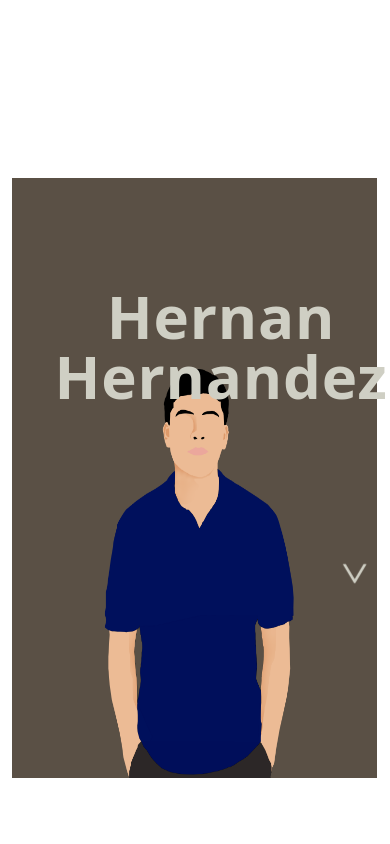
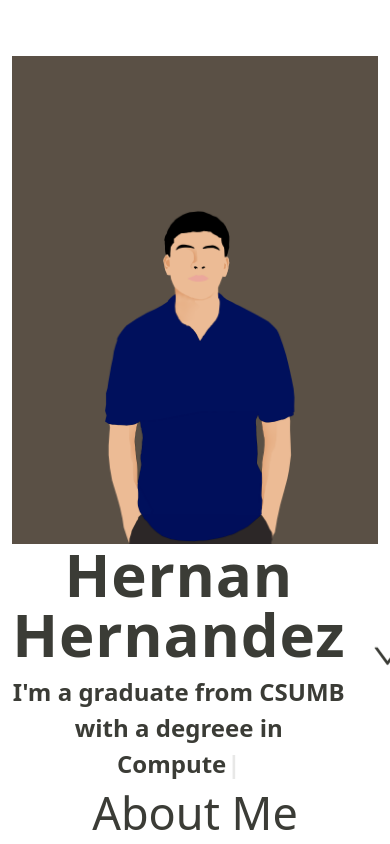
Before and after one commit to HernanGHernandez/hern.github.io, a React (Create React App) app: page /about in a window 390 px wide. Shown: the top 844 px of the page. Built offline with nearby package versions, Linux system fonts and the light colour scheme.

Commit message:
Banner page updated and responsive

```diff
--- a/src/App.css
+++ b/src/App.css
@@ -2,11 +2,6 @@
   height: 100vh;
 
 } */
-
-.App-logo {
-  height: 40vmin;
-  pointer-events: none;
-}
 
 * {
   margin: 0;
@@ -31,8 +26,6 @@ html {
   scroll-behavior: smooth;
   font-family: nobel, sans-serif;
   font-style: normal;
-  /* margin: 0;
-  padding: 0; */
   scroll-padding: 75px;
 }
 
@@ -62,10 +55,20 @@ h6 {
 } */
 .container {
   /* display: flex; */
-  align-items: center;
-  justify-content: center;
-  flex-wrap: wrap;
-  align-content: center;
+  /* height: 100vh; */
+  /* width: 100%; */
+  /* overflow-y: scroll; */
+  /* align-items: center; */
+  /* justify-content: center; */
+  /* flex-wrap: wrap; */
+  /* max-width: 1200px; */
+  /*padding: 1rem; */
+
+  /* choose smaller between max-width or 100  */
+  /* width: min(var(--max-width), 100% - (var(--padding) * 2)); */
+  margin-inline: auto;
+  /* text-align: center; */
+  /* align-content: center; */
 }
 
 /* section {
--- a/src/components/Banner.js
+++ b/src/components/Banner.js
@@ -17,19 +17,19 @@ export const Banner = () => {
         <section className="banner" id="home">
             <Container>
                 <Row className="justify-content-md-center">
-                    <Col xs={1} md={5} xl={5}>
-                        <div className='bannerImg'>
+                    <Col xs={12} md={5} lg={5} className='bannerImg'>
+                        {/* <div className='bannerImg'> */}
                         <img className="photo" src={hernDrawing} alt="header_Img" />
-                        </div>
+                        {/* </div> */}
                     </Col>
                     {/* <Col md="auto"> width contnet</Col> */}
-
-                    <Col xs={9} md={5} xl={6}>
-                        <h1><span className="tagline">Hernan Hernandez </span></h1>
+                    {/* <Col xs={9} md={5} xl={6}> */}
+                    <Col xs={11} md={6} lg={6} className="header-text">
+                        <h1>Hernan Hernandez </h1>
                         <div className="text-block">
                             <Typewriter
                                 options={{
-                                    strings: ["Hey there!", "Nice to Meet You.", `I'm a recent CS-Software Engineering grad from CSU Monterey Bay!`, 'Aside from enjoying full stack work', 'i recently found a new hobby in building custom keyboards', 'i also enjoy creating minimalist art.', 'Thanks for visiting!'],
+                                    strings: ["Hey there!", "Nice to Meet You.", "I'm a graduate from CSUMB with a degreee in Computer Science, Software Engineering", "you'll ge to see some of my projects here and for a more in depth view can head over to my github", "Some hobbies I enjoy doing is finding something new to cook, hitting the gym, or watching a new film.", 'Thanks for visiting!'],
                                     autoStart: true,
                                     delay: 20,
                                     loop: true,
@@ -38,14 +38,13 @@ export const Banner = () => {
                             />
                         </div>
                     </Col>
-                    <Col xs={2} md={2} xl={1}>
-                        <div className='dropBtn'>
+                    {/* <Col xs={2} md={2} xl={1}></Col> */}
+                    <Col xs={1} className="Btn-Pos">
                         <Link to="/#About">
                             <button className='dropBtn' onClick={handleClick}>
                                 <AiOutlineDown size={35} />
                             </button>
                         </Link>
-                        </div>
                     </Col>
                 </Row>
 
--- a/src/components/NavBar.js
+++ b/src/components/NavBar.js
@@ -34,7 +34,6 @@ export const NavBar = () => {
     }, []);
 
     return (
-
         <Navbar className={navbar ? 'navbar active' : 'navbar'} expand="lg">
             <Container >
                 {/* Logo */}
--- a/src/styles/Banner.css
+++ b/src/styles/Banner.css
@@ -1,66 +1,63 @@
 .banner {
-    margin-top: 0%;
-    /* padding: 260px 0 100px 0; */
-    /* background-image: url('../assets/img/minimalist-hern.png'); */
-    background-position: top center;
-    background-size: cover;
-    background-repeat: no-repeat;
     height: 100vh;
-    /* Magic here */
+}
+
+.banner .photo {
+    max-width: 100%;
+    height: auto;
+}
+
+.bannerImg {
     display: flex;
-    justify-content: center;
-    align-content: center;
     align-items: center;
 }
 
-.banner .photo {
-    width: 500px;
-}
-
-.banner .tagline {
-    font-weight: 700;
-    letter-spacing: .8;
-    padding: 8px 10px;
+.banner h1 {
     font-size: 60px;
-    margin-bottom: 16px;
-    text-align: center;
-    /* display: inline-block; */
-}
-
-.banner h1 {
-    font-size: 200px;
     font-weight: 700;
     letter-spacing: 0.8px;
     line-height: 1;
-    margin-top: 100px;
     margin-bottom: 10px;
     text-align: center;
     color: #3b3c36;
 }
 
+.header-text {
+    /* text-align: center; */
+    display: flex;
+    align-items: center;
+    flex-direction: column;
+    justify-content: center;
+    /* height: 100vh; */
+
+}
+
 /* type writer text */
 .banner .Typewriter {
     font-size: 24px;
-    padding: 0px 0px 10px 50px;
     font-weight: 700;
-    /* margin-top: 100px; */
     text-align: center;
-    margin-right: 100px;
-    /* margin-bottom: 16px; */
     color: #3b3c36;
+
+}
+
+.text-block {
+    height: 100px;
 }
 
 /* down arrow button */
 .banner .dropBtn {
-    /* padding: 35px 1px; */
-    position: relative;
-    margin-top: 125px;
-    /* margin-right: 200px; */
     background-color: transparent;
-    /* background-repeat: no-repeat; */
+    background-repeat: no-repeat;
     border: none;
-    animation: updown 2s linear infinite;
+    animation: updown 1.5s linear infinite;
     color: #3b3c36 !important;
+}
+
+.Btn-Pos {
+    text-align: center;
+    display: flex;
+    align-items: center;
 }
 
 @keyframes updown {
@@ -73,7 +70,7 @@
     }
 
     30% {
-        transform: scale(.9, 1.1) translateY(-25px);
+        transform: scale(.9, 1.1) translateY(-30px);
     }
 
     50% {
@@ -93,61 +90,46 @@
     }
 }
 
-/* for mobile not ready yet */
 @media screen and (max-width:940px) {
-    /* .banner {
-        height: 90vh;
-    } */
-
-    .banner .photo {
-        width: 365px;
-        height: 600px;
-
-
+    .banner {
+        height: auto;
     }
 
     .banner .dropBtn {
-        /* padding: 35px 1px; */
-        position: relative;
-        margin-top: 200px;
-        /* margin-right: 200px; */
         background-color: transparent;
-        color: #cfcfc4 !important;
+        background-repeat: no-repeat;
+        border: none;
+        animation: updown 1.5s linear infinite;
+        color: #3b3c36 !important;
     }
 
-    .banner .tagline {
-        color: #cfcfc4;
-        /* margin-left: 500px; */
-        display: inline-block;
+    @keyframes updown {
+        0% {
+            transform: scale(1, 1) translateY(0);
+        }
 
-    }
+        10% {
+            transform: scale(1.1, .9) translateY(0);
+        }
 
-    .banner h1 {
-        color: #cfcfc4;
-        font-size: 100px;
-        /* display: inline-block; */
-        font-weight: 700;
+        30% {
+            transform: scale(.9, 1.1) translateY(50px);
+        }
 
-        line-height: 1;
-        /* margin-top: 100px; */
-        /* margin-bottom: 10px; */
-        text-align: center;
-    }
+        50% {
+            transform: scale(1, 1) translateY(0);
+        }
 
+        57% {
+            transform: scale(1, 1) translateY(-7px);
+        }
 
-    .banner .Typewriter {
-        color: #cfcfc4;
-        display: inline-block;
+        64% {
+            transform: scale(1, 1) translateY(0);
+        }
 
-        background-color: #585046;
-    }
-
-    .text-block {
-        position: absolute;
-        bottom: 149px;
-        right: 10px;
-        padding-left: 12px;
-        padding-right: 1px;
-        padding-top: 100px;
+        100% {
+            transform: scale(1, 1) translateY(0);
+        }
     }
 }
--- a/src/styles/NavBar.css
+++ b/src/styles/NavBar.css
@@ -9,10 +9,8 @@
     width: 100%;
     top: 0px;
     z-index: 999;
-    /* background-color: rgb(181, 66, 66); */
     box-shadow: 3px 3px 5px #e4e4e4;
-    transition: top 0.3s;
-    /* transition: 0.3s linear; */
+    transition: top 0.7s;
 }
 
 /* mobile view */
```
Lines whose indentation alone changed are shown as unchanged.
